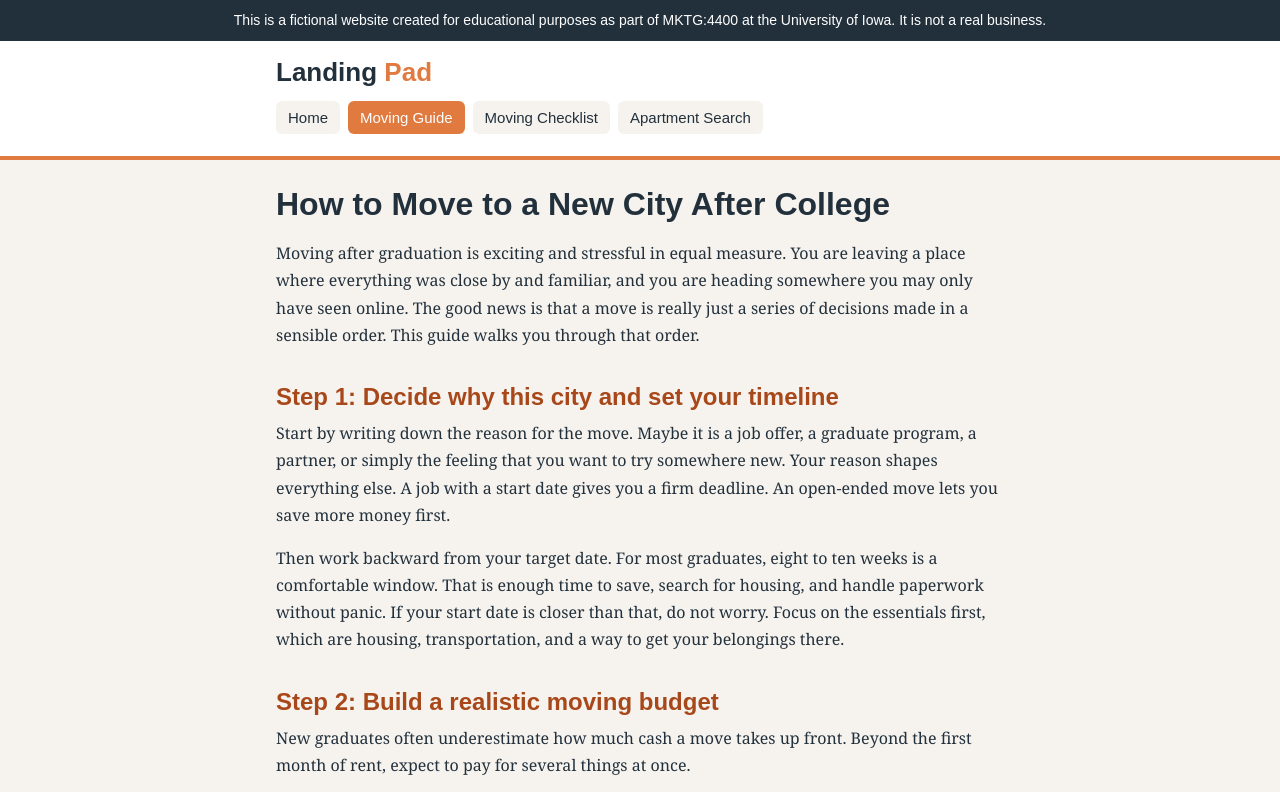
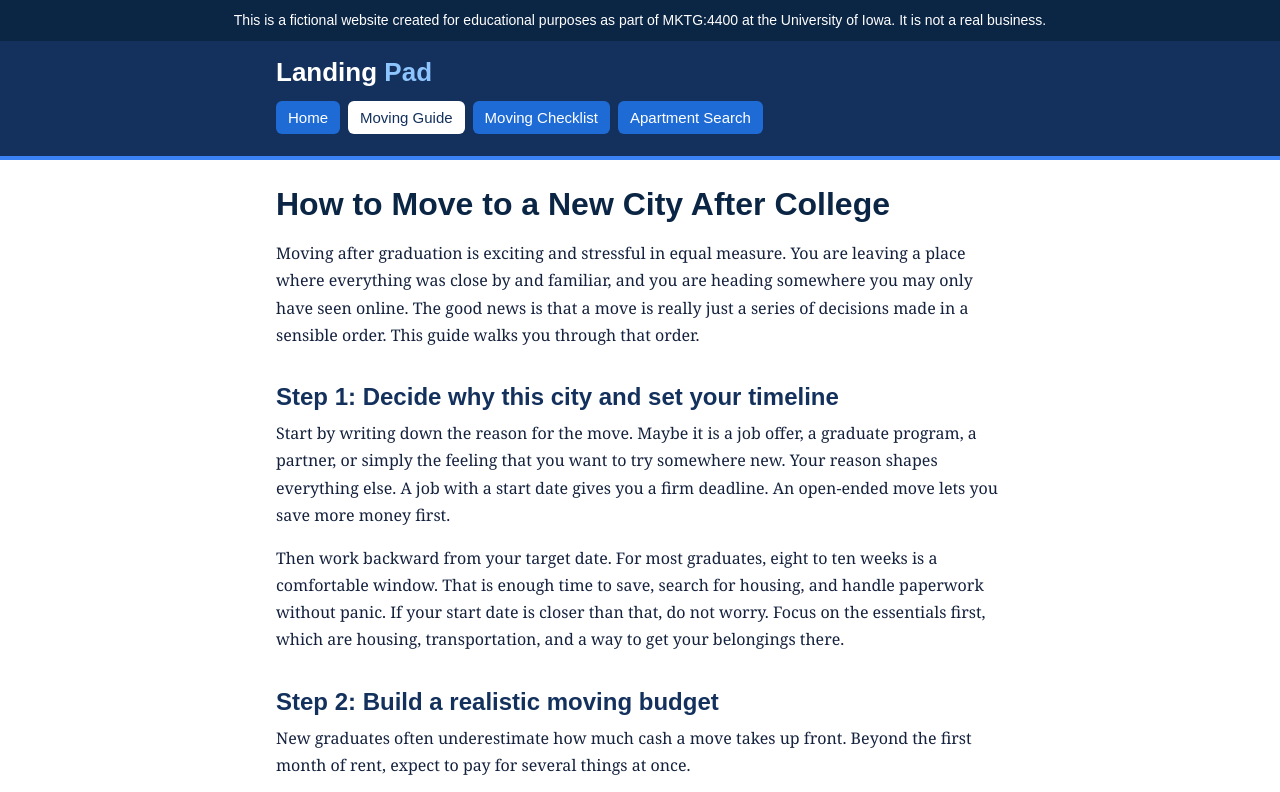
Before and after one commit to avmorris22/post-grad-move-guide, a plain HTML site: page how-to-move-to-a-new-city-after-college.html in a window 1280 px wide. Shown: the top 792 px of the page. Drawn offline with Linux system fonts and the light colour scheme.

Commit message:
Update styles for improved visual design

```diff
--- a/how-to-move-to-a-new-city-after-college.html
+++ b/how-to-move-to-a-new-city-after-college.html
@@ -7,29 +7,33 @@
 <meta name="description" content="Learn how to move to a new city after college. Pick a timeline, build a budget, plan the logistics, and settle in during your first month.">
 <style>
 *{box-sizing:border-box}
-body{margin:0;font-family:Georgia,"Times New Roman",serif;line-height:1.7;color:#22303c;background:#f6f3ee}
-.notice{background:#22303c;color:#fff;padding:10px 16px;font:14px/1.5 Arial,Helvetica,sans-serif;text-align:center}
-header.site{background:#fff;border-bottom:4px solid #e07a3f;padding:16px}
+body{margin:0;font-family:Georgia,"Times New Roman",serif;line-height:1.7;color:#14213d;background:#fff}
+.notice{background:#0b2545;color:#fff;padding:10px 16px;font:14px/1.5 Arial,Helvetica,sans-serif;text-align:center}
+header.site{background:#13315c;border-bottom:4px solid #3b82f6;padding:16px}
 .wrap{max-width:760px;margin:0 auto;padding:0 16px}
-.brand{font:bold 26px Arial,Helvetica,sans-serif;color:#22303c;text-decoration:none}
-.brand span{color:#e07a3f}
+.brand{font:bold 26px Arial,Helvetica,sans-serif;color:#fff;text-decoration:none}
+.brand span{color:#8ec5ff}
 nav ul{list-style:none;margin:12px 0 0;padding:0;display:flex;flex-wrap:wrap;gap:8px}
-nav a{display:block;padding:8px 12px;background:#f6f3ee;border-radius:6px;color:#22303c;text-decoration:none;font:15px Arial,Helvetica,sans-serif}
-nav a:hover,nav a[aria-current="page"]{background:#e07a3f;color:#fff}
+nav a{display:block;padding:8px 12px;background:#1e6bd6;border-radius:6px;color:#fff;text-decoration:none;font:15px Arial,Helvetica,sans-serif}
+nav a:hover{background:#1555ae}
+nav a[aria-current="page"]{background:#fff;color:#13315c}
 main{padding:24px 0 40px}
-h1{font:bold 32px/1.25 Arial,Helvetica,sans-serif;margin:0 0 16px}
-h2{font:bold 24px/1.3 Arial,Helvetica,sans-serif;margin:32px 0 8px;color:#a8481a}
+h1{font:bold 32px/1.25 Arial,Helvetica,sans-serif;margin:0 0 16px;color:#0b2545}
+h2{font:bold 24px/1.3 Arial,Helvetica,sans-serif;margin:32px 0 8px;color:#13315c}
 h3{font:bold 19px/1.3 Arial,Helvetica,sans-serif;margin:20px 0 6px}
 p{margin:0 0 16px}
-a{color:#a8481a}
-.card{background:#fff;border:1px solid #e3ddd2;border-radius:8px;padding:16px 20px;margin:0 0 16px}
+a{color:#1356b3}
+.card{background:#fff;border:1px solid #c9d9f0;border-radius:8px;padding:16px 20px;margin:0 0 16px}
 .card h3{margin-top:0}
-.tip{background:#fff4ea;border-left:4px solid #e07a3f;padding:12px 16px;margin:0 0 16px}
+.tip{background:#eaf2fd;border-left:4px solid #3b82f6;padding:12px 16px;margin:0 0 16px}
 ul,ol{padding-left:24px;margin:0 0 16px}
 li{margin-bottom:6px}
-footer{background:#22303c;color:#dfe5ea;padding:24px 0;font:14px/1.6 Arial,Helvetica,sans-serif}
+.check{list-style:none;padding-left:0}
+.check li{padding-left:30px;position:relative}
+.check li:before{content:"";position:absolute;left:0;top:6px;width:16px;height:16px;border:2px solid #1e6bd6;border-radius:3px;background:#fff}
+footer{background:#13315c;color:#d4e3f8;padding:24px 0;font:14px/1.6 Arial,Helvetica,sans-serif}
 footer a{color:#fff}
-footer .notice-foot{border-top:1px solid #4a5a68;margin-top:16px;padding-top:16px}
+footer .notice-foot{border-top:1px solid #3a5a8c;margin-top:16px;padding-top:16px}
 @media (max-width:480px){h1{font-size:26px}h2{font-size:21px}}
 </style>
 </head>
```
